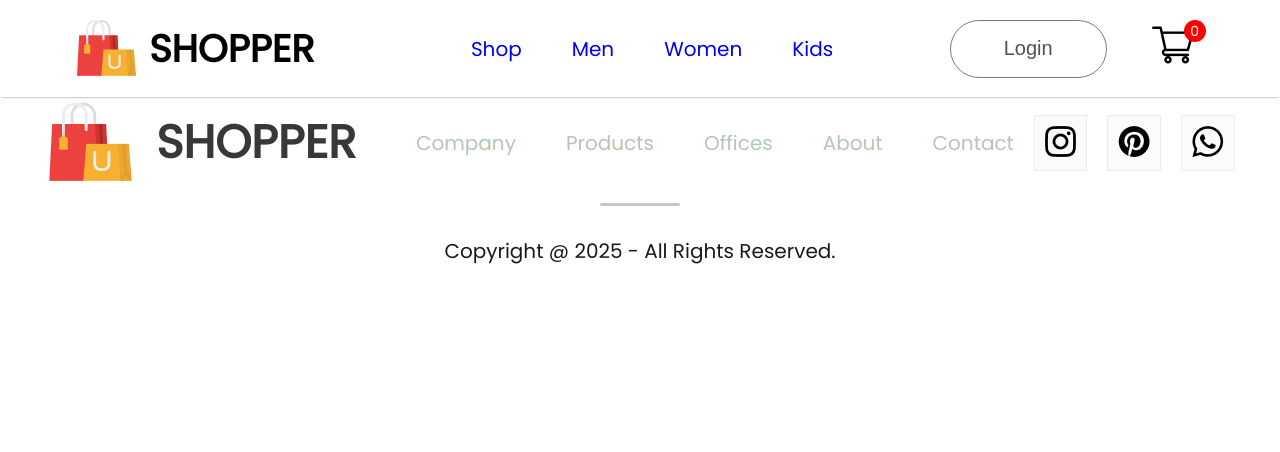
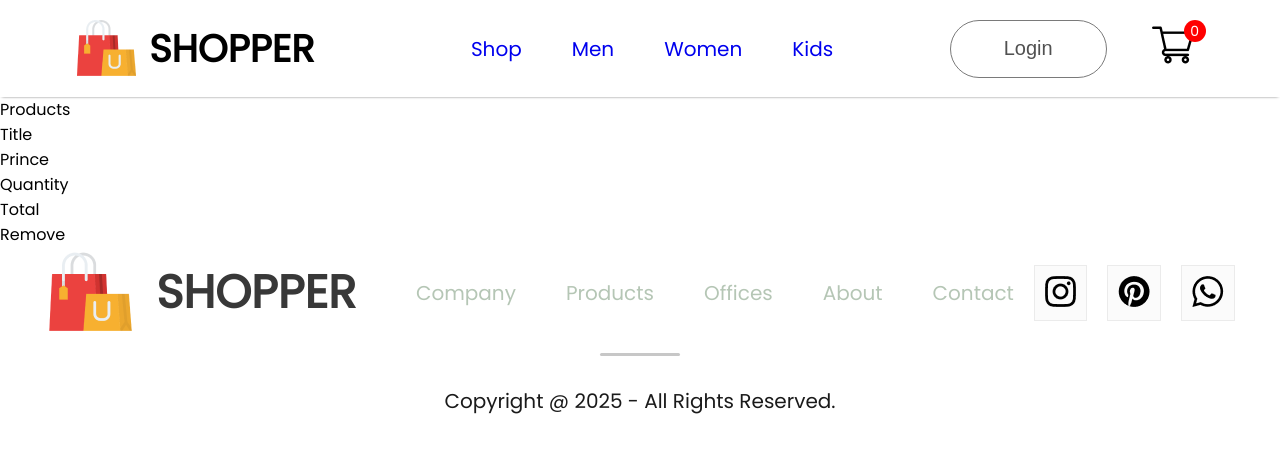
Before and after one commit to tetervs/E-commerce, a React (Create React App) app: page /cart in a window 1280 px wide. Shown: the top 452 px of the page. Built offline with nearby package versions, Linux system fonts and the light colour scheme.

Commit message:
Working on the cart's landing page

```diff
--- a/src/components/CartItems/CartItems.jsx
+++ b/src/components/CartItems/CartItems.jsx
@@ -0,0 +1,21 @@
+import React, { useContext } from 'react'
+import './CartItems.css'
+import {ShopContext} from '../../context/ShopContext'
+
+export const CartItems = () => {
+    const {all_product, CartItems, removeFromCart} = useContext(ShopContext)
+  return (
+    <div className='cartitems'>
+        <div className="cartitems-format-main">
+            <p>Products</p>
+            <p>Title</p>
+            <p>Prince</p>
+            <p>Quantity</p>
+            <p>Total</p>
+            <p>Remove</p>
+        </div>
+    </div>
+  )
+}
+
+export default CartItems
--- a/src/pages/Cart.jsx
+++ b/src/pages/Cart.jsx
@@ -1,9 +1,10 @@
 import React from 'react'
+import CartItems from '../components/CartItems/CartItems'
 
 export const Cart = () => {
   return (
     <div className='cart'>
-
+      <CartItems/>
     </div>
   )
 }
```
